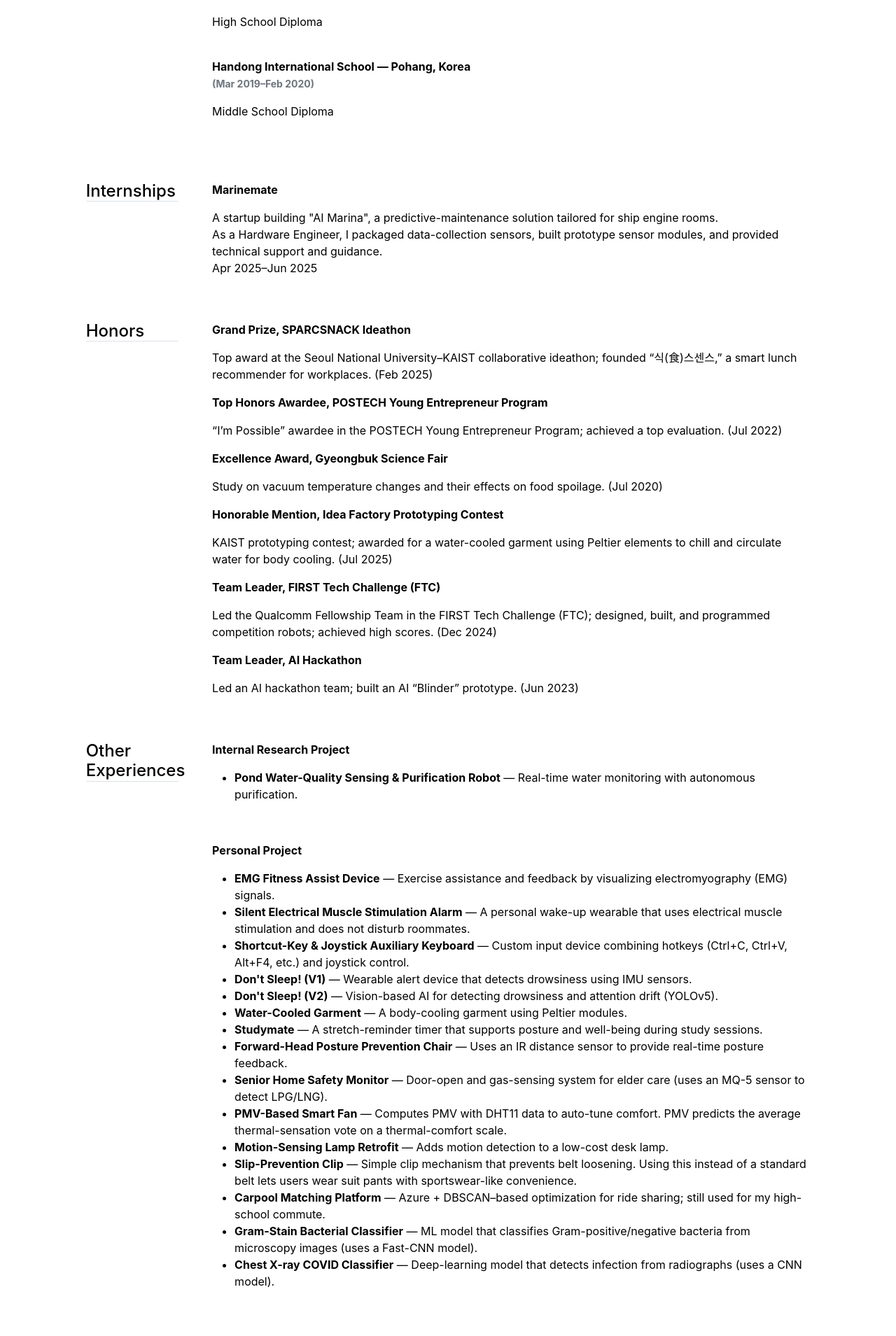
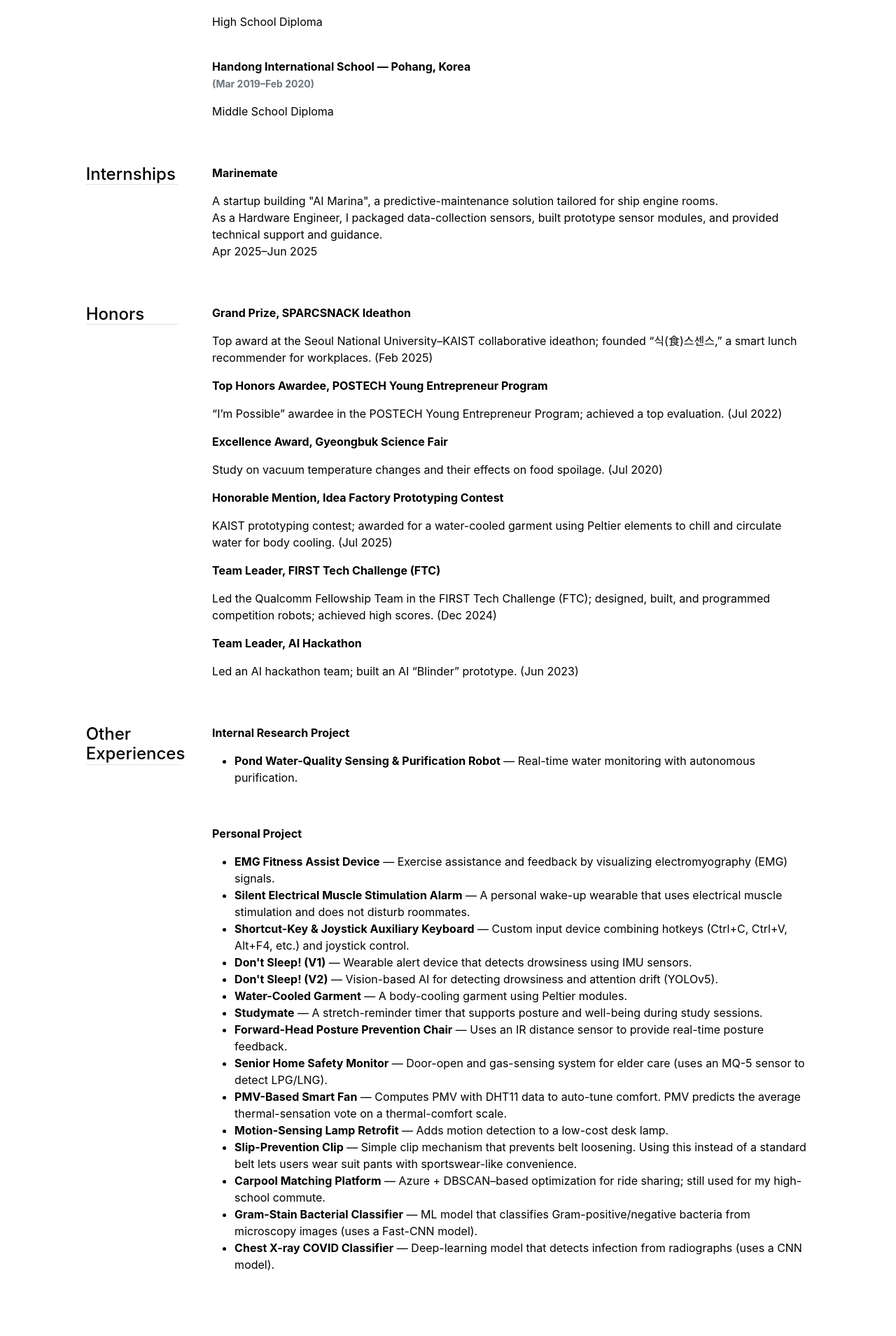
Before and after one commit to ynghyn-na/ynghyn-na.github.io, a Jekyll site: the page built from cv.md, in a window 1280 px wide. Shown: the part 649-2558 px from the top of the page at 70% size. Built offline with Jekyll 4.4.1, drawn with Linux system fonts in a browser that asks for light colours.

```diff
--- a/_data/cv/education.yml
+++ b/_data/cv/education.yml
@@ -15,5 +15,5 @@
   duration: '(Mar 2022–Feb 2025)'
 
 - title: 'Handong International School — Pohang, Korea'
-  description: 'Middle School Diploma<br>'
+  description: 'Middle School Diploma'
   duration: '(Mar 2019–Feb 2020)'
```
